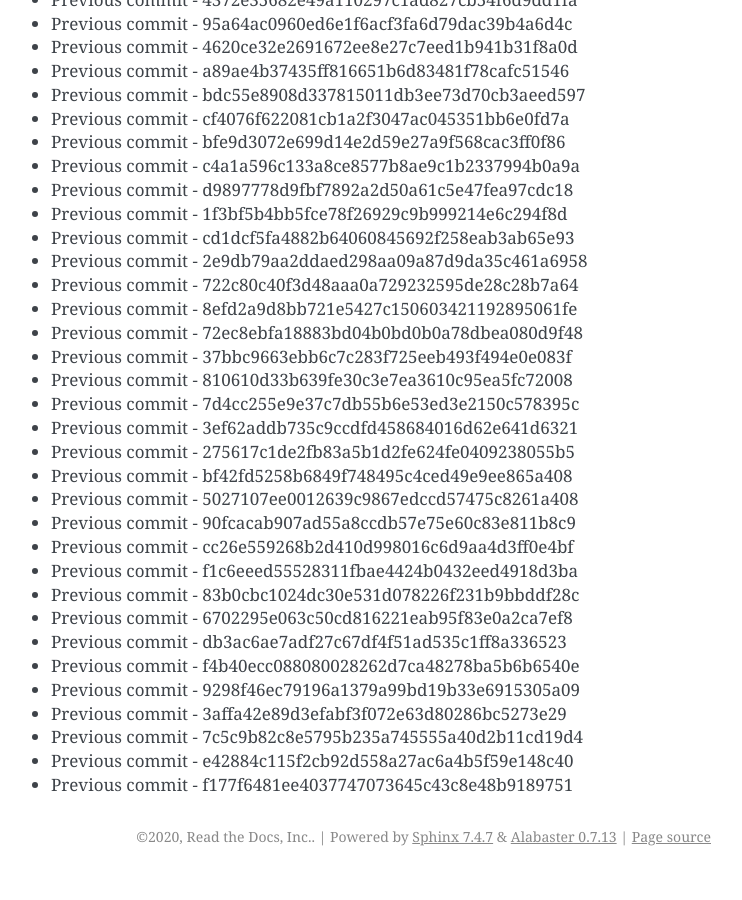
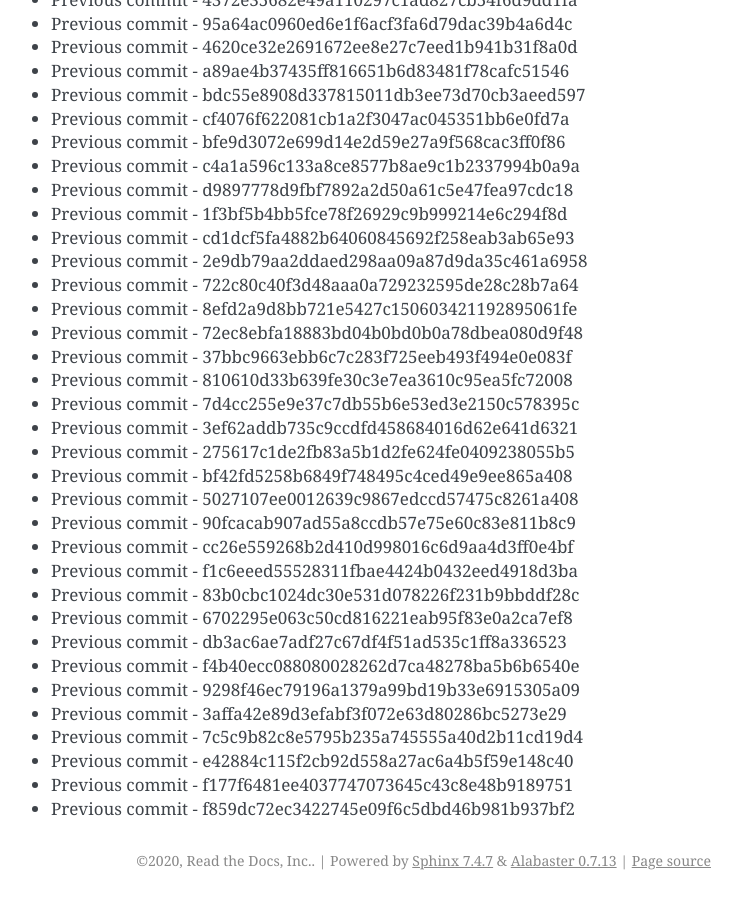
Before and after one commit to readthedocs/rtd-git-stresstest, a Sphinx documentation site: the page built from docs/updates.rst, in a window 1280 px wide and 900 px high, scrolled down 49606 px. Shown: the whole window, without its empty margins (399-1141 px from the left). Built offline with Sphinx 7.4.7, drawn with Linux system fonts in a browser that asks for light colours; before the commit the page ends 50482 px from its top, so only the background shows below that.

Commit message:
Generating commit from previous: f859dc72ec3422745e09f6c5dbd46b981b937bf2

```diff
--- a/docs/updates.rst
+++ b/docs/updates.rst
@@ -2116,3 +2116,4 @@ It can be tested for any performance characteristics.
 * Previous commit - 7c5c9b82c8e5795b235a745555a40d2b11cd19d4
 * Previous commit - e42884c115f2cb92d558a27ac6a4b5f59e148c40
 * Previous commit - f177f6481ee4037747073645c43c8e48b9189751
+* Previous commit - f859dc72ec3422745e09f6c5dbd46b981b937bf2
```
